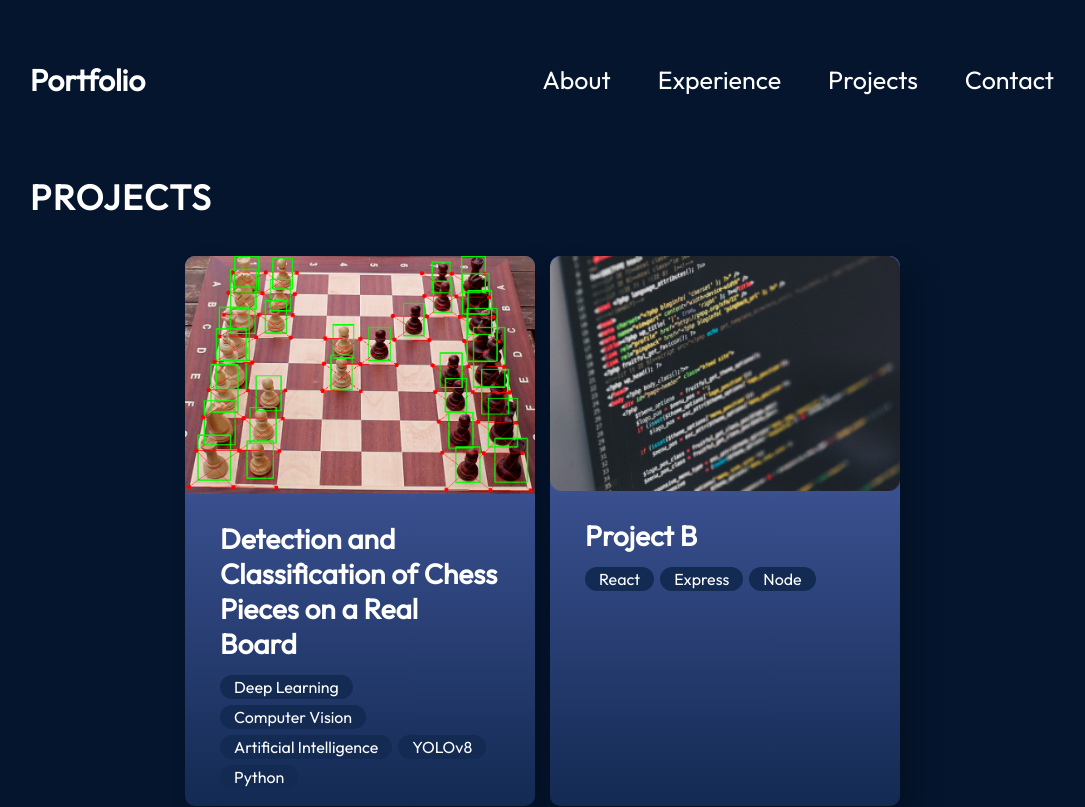
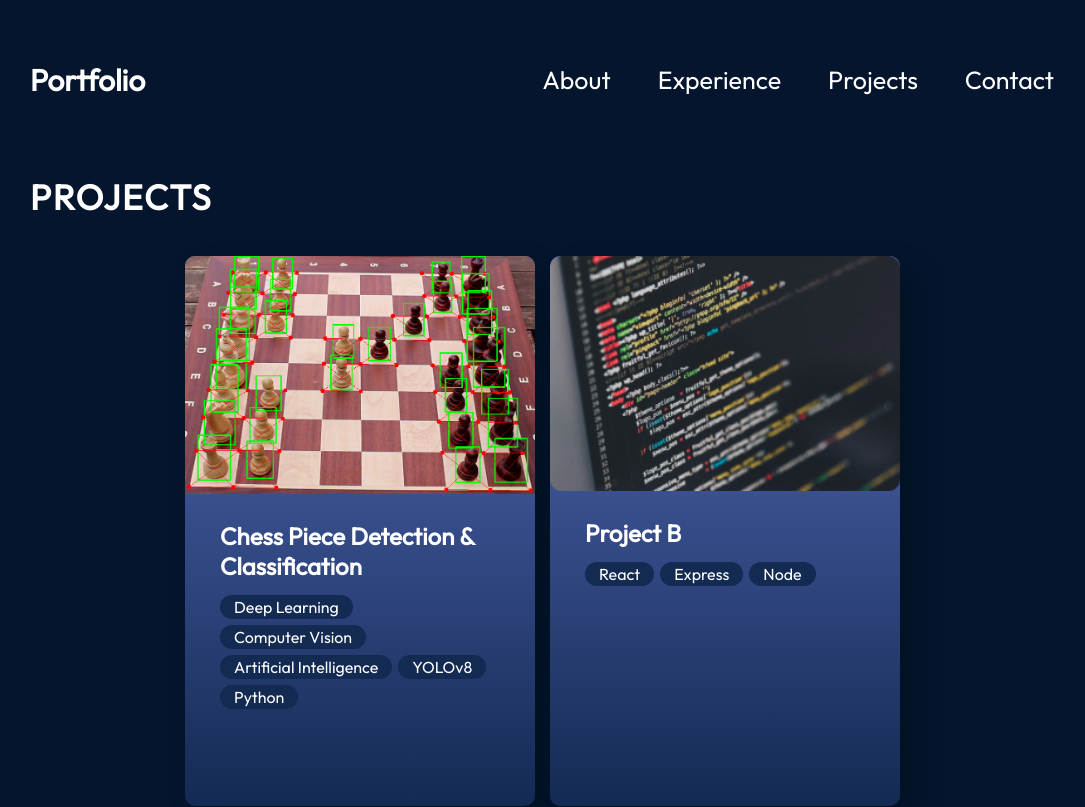
Before and after one commit to Deinigu/portfolio, a React (Vite) app: page /projects in a window 1280 px wide. Shown: the top 807 px of the page, without its empty margins (98-1183 px from the left). Built offline with nearby package versions, Linux system fonts and the light colour scheme.

Commit message:
✨Animaciones

```diff
--- a/package.json
+++ b/package.json
@@ -12,6 +12,7 @@
   "dependencies": {
     "@fontsource/outfit": "^5.1.0",
     "@fontsource/roboto": "^5.1.0",
+    "framer-motion": "^11.11.8",
     "react": "^18.3.1",
     "react-dom": "^18.3.1",
     "react-markdown": "^9.0.1",
--- a/src/App.jsx
+++ b/src/App.jsx
@@ -5,25 +5,80 @@ import { Experience } from "./pages/Experience/Experience";
 import { Projects } from "./pages/Projects/Projects";
 import { Footer } from "./components/Footer/Footer";
 import { Home } from "./pages/Home/Home";
-import { BrowserRouter as Router, Routes, Route } from "react-router-dom";
+import {
+  BrowserRouter as Router,
+  Routes,
+  Route,
+  useLocation,
+} from "react-router-dom";
 import { ProjectArticle } from "./pages/ProjectArticle/ProjectArticle";
+import { AnimatePresence } from "framer-motion";
+import {
+  PageTransition,
+  ProjectPageTransition,
+} from "./components/PageTransition/PageTransition";
 
-function App() {
+function AppContent() {
+  const location = useLocation();
+
   return (
     <div className={styles.App}>
-      <Router>
-        <Navbar />
-        <Routes>
-          <Route path="/" element={<Home />} />
-          <Route path="/about" element={<About />} />
-          <Route path="/experience" element={<Experience />} />
-          <Route path="/projects/:id" element={<ProjectArticle />} />
-          <Route path="/projects" element={<Projects />} />
+      <Navbar />
+      <AnimatePresence mode="wait">
+        <Routes location={location} key={location.pathname}>
+          <Route
+            path="/"
+            element={
+              <PageTransition>
+                <Home />
+              </PageTransition>
+            }
+          />
+          <Route
+            path="/about"
+            element={
+              <PageTransition>
+                <About />
+              </PageTransition>
+            }
+          />
+          <Route
+            path="/experience"
+            element={
+              <PageTransition>
+                <Experience />
+              </PageTransition>
+            }
+          />
+          <Route
+            path="/projects/:id"
+            element={
+              <ProjectPageTransition>
+                <ProjectArticle />
+              </ProjectPageTransition>
+            }
+          />
+          <Route
+            path="/projects"
+            element={
+              <PageTransition>
+                <Projects />
+              </PageTransition>
+            }
+          />
         </Routes>
-        <Footer />
-      </Router>
+      </AnimatePresence>
+      <Footer />
     </div>
   );
 }
 
+function App() {
+  return (
+    <Router>
+      <AppContent />
+    </Router>
+  );
+}
+
 export default App;
--- a/src/components/Hero/Hero.jsx
+++ b/src/components/Hero/Hero.jsx
@@ -2,6 +2,7 @@ import React from "react";
 
 import styles from "./Hero.module.css";
 import { getImageUrl } from "../../utils";
+import { motion } from "framer-motion";
 
 export const Hero = () => {
   return (
@@ -13,8 +14,13 @@ export const Hero = () => {
           development, with a background in building web applications and AI
           solutions. Passionate about problem-solving and innovation.
         </p>
-        <a href="#footer" className={styles.contactBtn}>
-          Contact Me
+        <a href="#footer">
+          <motion.button
+            whileTap={{ scale: 0.85 }}
+            className={styles.contactBtn}
+          >
+            Contact Me
+          </motion.button>
         </a>
       </div>
       <img
--- a/src/components/Hero/Hero.module.css
+++ b/src/components/Hero/Hero.module.css
@@ -38,10 +38,18 @@
   background-color: var(--color-primary);
   color: var(--color-text);
   border-radius: 100px;
+  border-color: var(--color-dark);
   font-size: 30px;
   font-weight: 600;
-  padding: 17px 26px;
+  padding: 1rem 1.5rem;
   box-shadow: 0 0 4px 0 rgba(0, 0, 0, 0.25);
+  cursor: pointer;
+  transition: scale 0.3s;
+}
+
+.contactBtn:hover {
+  background-color: var(--color-secondary);
+  scale: 1.1;
 }
 
 .heroImg {
--- /dev/null
+++ b/src/components/PageTransition/PageTransition.jsx
@@ -0,0 +1,71 @@
+import React from "react";
+import { motion } from "framer-motion";
+
+const defaultVariants = {
+  initial: {
+    opacity: 0,
+    x: "-100vw",
+  },
+  in: {
+    opacity: 1,
+    x: 0,
+  },
+  out: {
+    opacity: 0,
+    x: "100vw",
+  },
+};
+
+const projectVariants = {
+  initial: {
+    opacity: 0,
+    scale: 0.8,
+  },
+  in: {
+    opacity: 1,
+    scale: 1,
+  },
+  out: {
+    opacity: 0,
+    scale: 0.8,
+  },
+};
+
+const defaultTransition = {
+  type: "tween",
+  duration: 0.5,
+};
+
+const projectTransition = {
+  type: "spring",
+  stiffness: 50,
+  damping: 20,
+};
+
+export const PageTransition = ({ children }) => {
+  return (
+    <motion.div
+      initial="initial"
+      animate="in"
+      exit="out"
+      variants={defaultVariants}
+      transition={defaultTransition}
+    >
+      {children}
+    </motion.div>
+  );
+};
+
+export const ProjectPageTransition = ({ children }) => {
+  return (
+    <motion.div
+      initial="initial"
+      animate="in"
+      exit="out"
+      variants={projectVariants}
+      transition={projectTransition}
+    >
+      {children}
+    </motion.div>
+  );
+};
--- a/src/components/ProjectCard/ProjectCard.module.css
+++ b/src/components/ProjectCard/ProjectCard.module.css
@@ -36,10 +36,11 @@
   height: 200px; /* Set a fixed height for the image */
   border-radius: 10px 10px 0 0;
   object-fit: cover; /* Maintain aspect ratio and cover the area */
+
 }
 
 .title {
-  font-size: 28px;
+  font-size: 24px;
   font-weight: 700;
 }
 
--- a/src/data/projects.json
+++ b/src/data/projects.json
@@ -1,7 +1,7 @@
 [
   {
     "id": 1,
-    "title": "Detection and Classification of Chess Pieces on a Real Board",
+    "title": "Chess Piece Detection & Classification",
     "thumbnail": "projects/chess_project.png",
     "description": "The project focuses on detecting and classifying chess pieces using AI and computer vision techniques to convert physical chess positions into a digital format.",
     "skills": [
```
Also changed, not shown: 1 other file (tests, documents, lock files or other folders).
